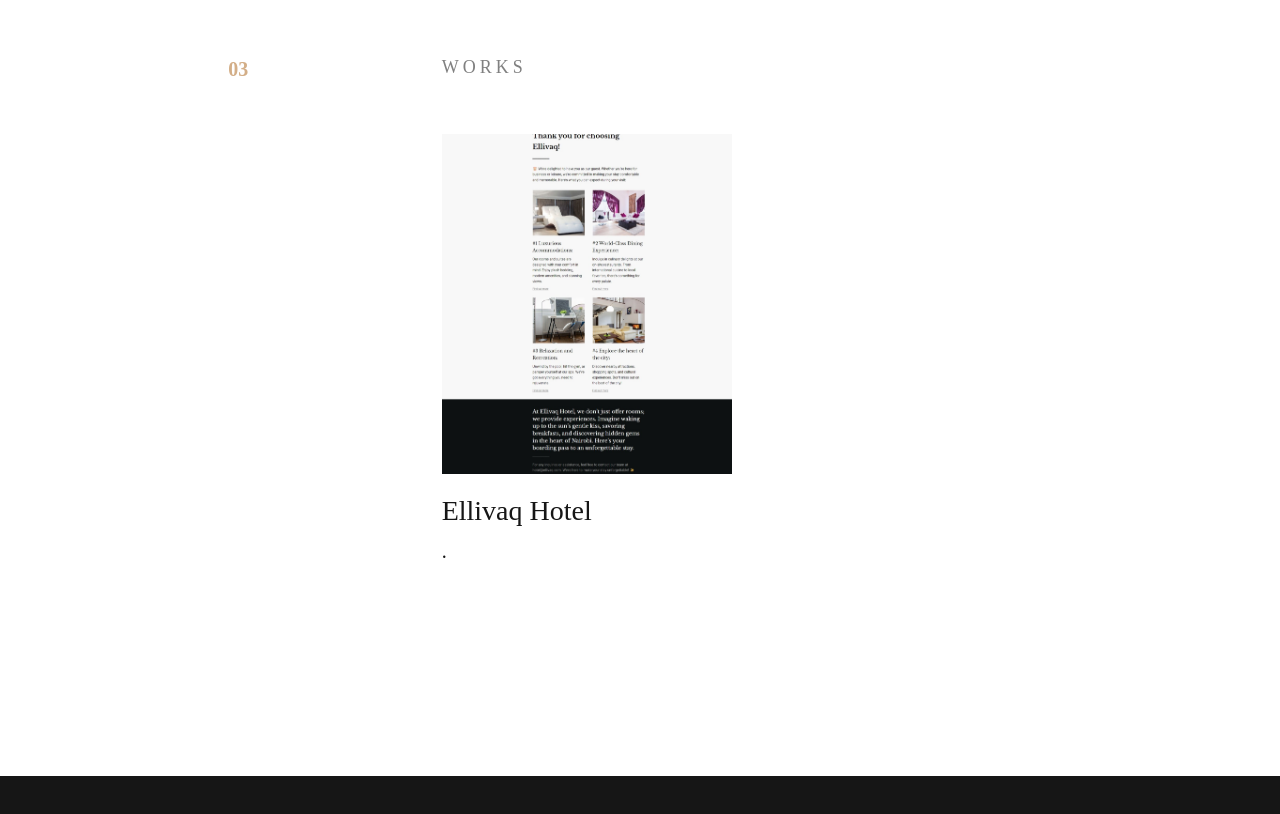
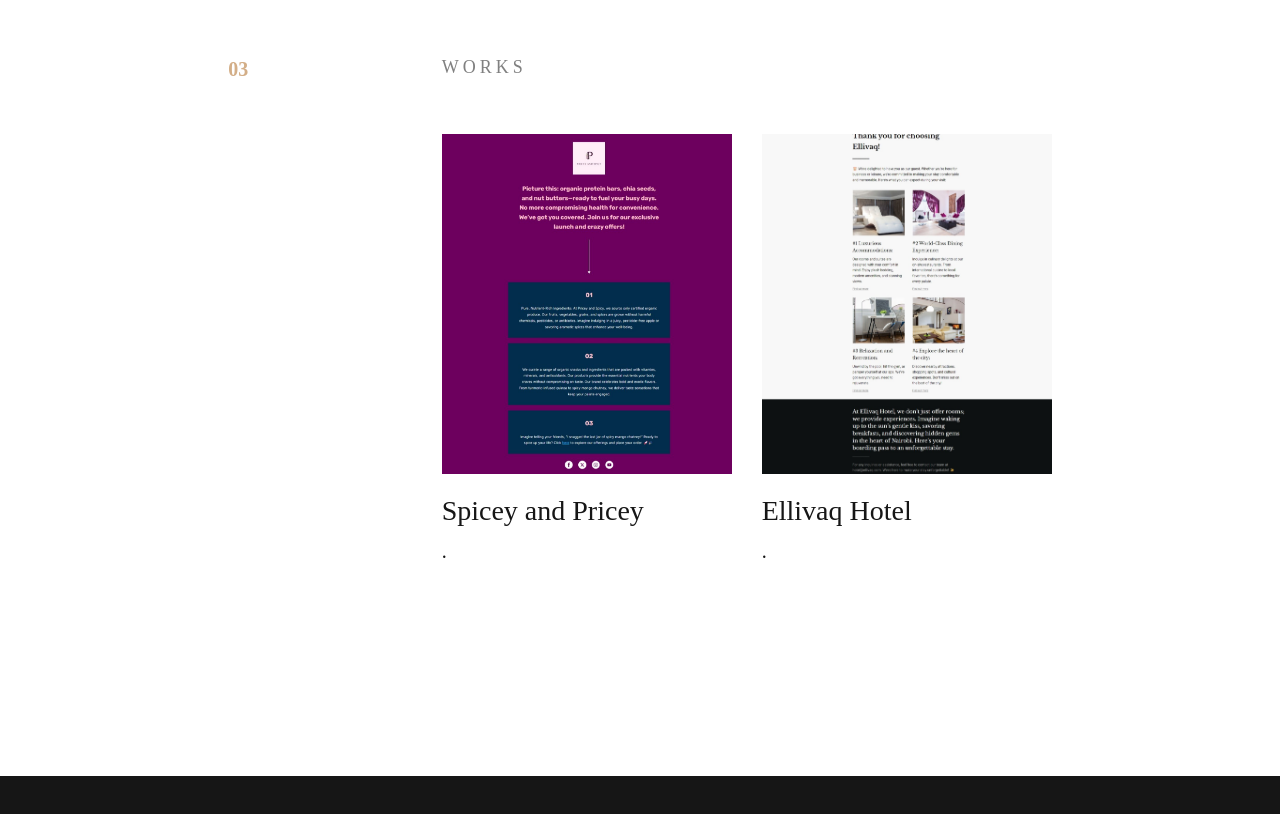
Before and after one commit to bmn44100/bmn44100.github.io, a plain HTML site: page index.html in a window 1280 px wide. Shown: the part 2580-3394 px from the top of the page. Drawn offline with nearby package versions, Linux system fonts and the light colour scheme; a script that the page names is missing; a web font is replaced by a local one.

Commit message:
Update index.html

```diff
--- a/index.html
+++ b/index.html
@@ -197,15 +197,17 @@
 
                               <div class="col-md-4"></div>
 
-                              <!--div class="col-md-3 wow fadeInUp" data-wow-delay="0.5s">
+                              <div class="col-md-3 wow fadeInUp" data-wow-delay="0.5s">
                                     <div class="team-member">
                                           <div class="team-img team-one"></div>
                                     </div>
                                     <div class="team-title">
-                                          <h5>Martin Smith</h5>
-                                          <span>Founder & CEO</span>
+                                          <a href="spiceyandpricey.html" target="_blank">
+                                                <h5>Spicey and Pricey</h5>
+                                                <span>.</span>
+                                          </a>
                                     </div>
-                              </div!-->
+                              </div>
 
 
                                     <div class="col-md-3 wow fadeInUp" data-wow-delay="0.6s">
```
